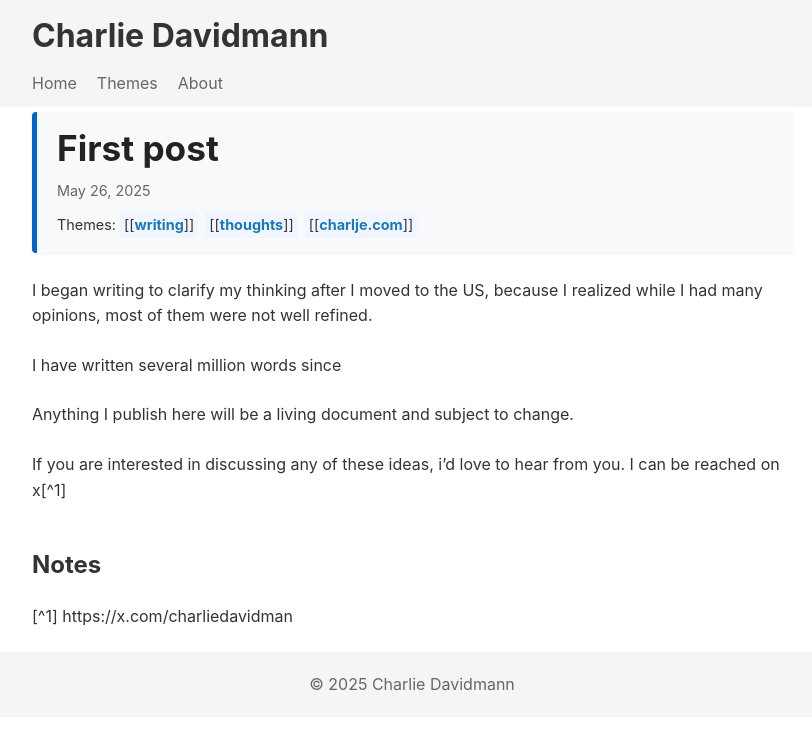
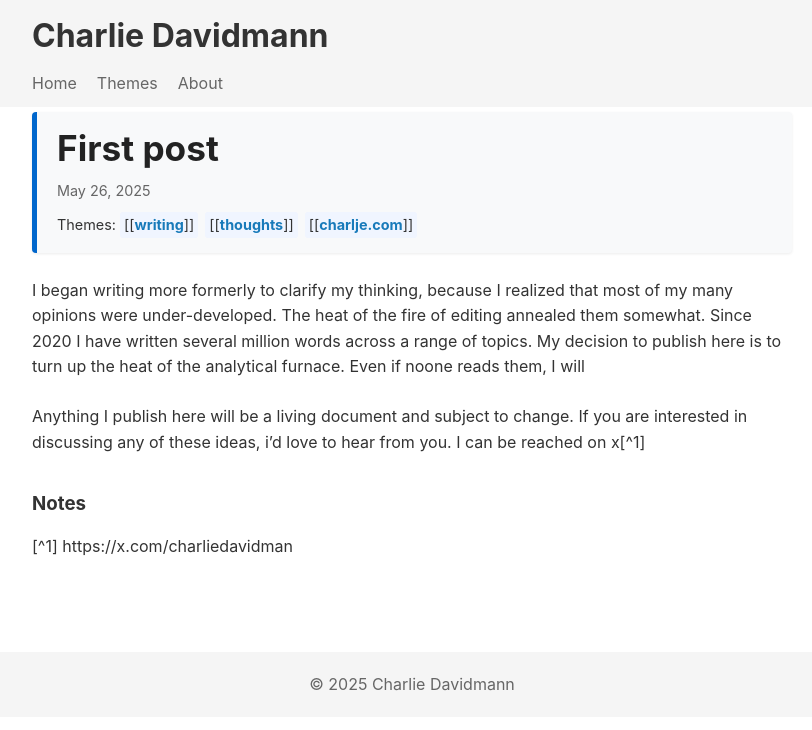
Before and after one commit to OxfordOutlander/charljeblog, a Jekyll site: the page built from _posts/2025-04-16-hello-world.md, in a window 1280 px wide. Shown: the top 730 px of the page, without its empty margins (228-1040 px from the left). Built offline with Jekyll 4.4.1, drawn with Linux system fonts in a browser that asks for light colours.

Commit message:
test new v1 post

```diff
--- a/_posts/2025-04-16-hello-world.md
+++ b/_posts/2025-04-16-hello-world.md
@@ -2,19 +2,16 @@
 layout: post
 title: "First post"
 date: 2025-05-26 16:15:42 -0000
-categories: [introduction]
 tags: [writing, thoughts, charlje.com]
 ---
 
-I began writing to clarify my thinking after I moved to the US, because I realized while I had many opinions, most of them were not well refined.
-
-I have written several million words since
+I began writing more formerly to clarify my thinking, because I realized that most of my many opinions were under-developed.
+The heat of the fire of editing annealed them somewhat. Since 2020 I have written several million words across a range of topics.
+My decision to publish here is to turn up the heat of the analytical furnace. Even if noone reads them, I will
 
 Anything I publish here will be a living document and subject to change.
-
 If you are interested in discussing any of these ideas, i'd love to hear from you. I can be reached on x[^1]
 
-## Notes
-
+### Notes
 
 [^1] https://x.com/charliedavidman
```
